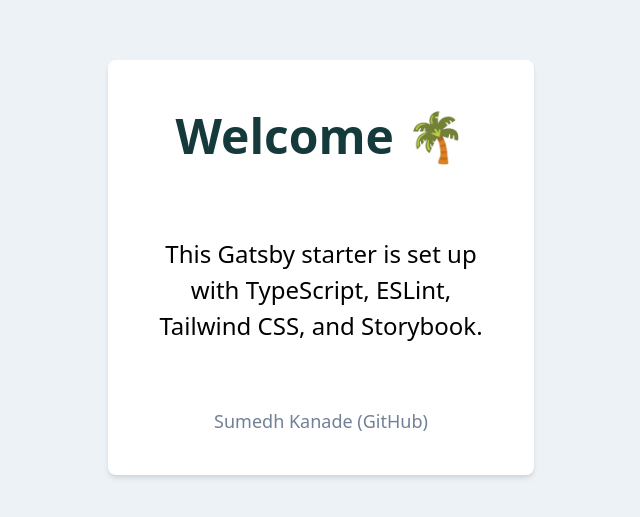
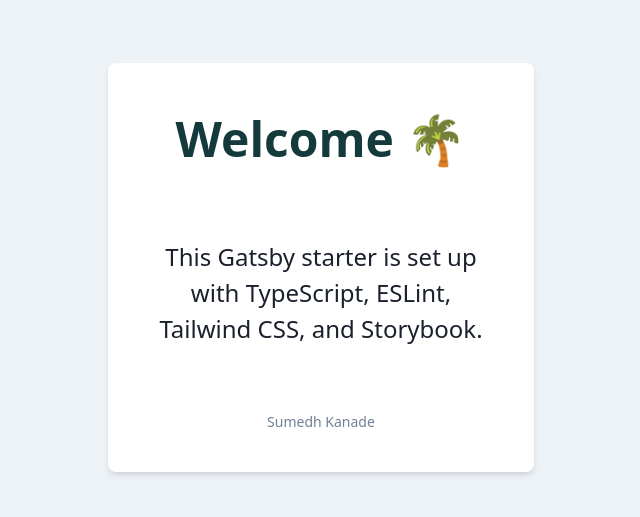
Before and after one commit to chocolaaaaate/gatsby-starter-typescript-eslint-tailwind-storybook, a Gatsby site: page / in a window 1280 px wide. Shown: the part 133-650 px from the top of the page, without its empty margins (319-959 px from the left). Built offline with nearby package versions, Linux system fonts and the light colour scheme; Gatsby itself is replaced by a stand-in of ours; what @tailwindcss/custom-forms would draw is missing.

Commit message:
story for welcome components

```diff
--- a/src/components/Welcome.tsx
+++ b/src/components/Welcome.tsx
@@ -1,20 +1,16 @@
 import React from 'react';
+import { IMessage } from '../model/IMessage';
 
-const Welcome = () => (
+const Welcome = (props: { message: IMessage }) => (
   <div className="flex flex-col items-center text-center p-5 md:p-10 rounded-lg shadow-md hover:shadow-lg bg-white gap-16 lg:w-1/3">
     {/* using custom theme color */}
-    <span className="text-5xl font-bold text-custom-green">Welcome 🌴</span>
-    <span className="text-2xl text-gray-900=">
-      This Gatsby starter is set up with TypeScript, ESLint, Tailwind CSS, and
-      Storybook.
+    <span className="text-5xl font-bold text-custom-green">
+      {props.message.title}
     </span>
-    <span className="text-lg text-gray-600">
-      Sumedh Kanade (
-      <a href="https://github.com/chocolaaaaate/gatsby-starter-typescript-eslint-tailwind-storybook">
-        GitHub
-      </a>
-      )
-    </span>
+    <span className="text-2xl text-gray-900">{props.message.description}</span>
+    {props.message?.footnote && (
+      <span className="text-sm text-gray-600">{props.message?.footnote}</span>
+    )}
   </div>
 );
 
--- a/src/components/stories/Welcome.stories.tsx
+++ b/src/components/stories/Welcome.stories.tsx
@@ -1,10 +1,22 @@
 import React from 'react';
-
+import { IMessage } from '../../model/IMessage';
 import Welcome from '../Welcome';
 
 export default {
   title: 'Components/Welcome',
   component: Welcome,
+  argTypes: {
+    title: { control: 'text' },
+    description: { control: 'text' },
+    footnote: { control: 'text' },
+  },
 };
 
-export const Template = () => <Welcome />;
+export const Template = (message: IMessage) => <Welcome message={message} />;
+
+Template.args = {
+  title: 'Welcome 🌴',
+  description:
+    'This Gatsby starter is set up with TypeScript, ESLint, Tailwind CSS, and Storybook.',
+  footnote: 'Sumedh Kanade',
+};
--- /dev/null
+++ b/src/model/IMessage.ts
@@ -0,0 +1,5 @@
+export interface IMessage {
+  title: string;
+  description: string;
+  footnote?: string;
+}
--- a/src/pages/index.tsx
+++ b/src/pages/index.tsx
@@ -4,7 +4,14 @@ import Welcome from '../components/Welcome';
 function IndexPage() {
   return (
     <div className="bg-gray-200 h-screen w-full flex items-center justify-center">
-      <Welcome />
+      <Welcome
+        message={{
+          title: 'Welcome 🌴',
+          description:
+            'This Gatsby starter is set up with TypeScript, ESLint, Tailwind CSS, and Storybook.',
+          footnote: 'Sumedh Kanade',
+        }}
+      />
     </div>
   );
 }
```
